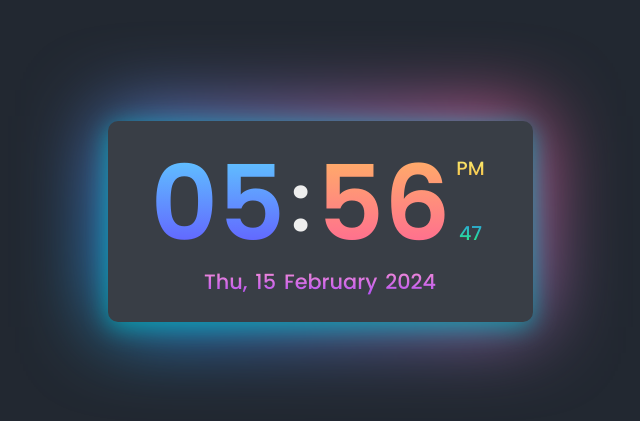
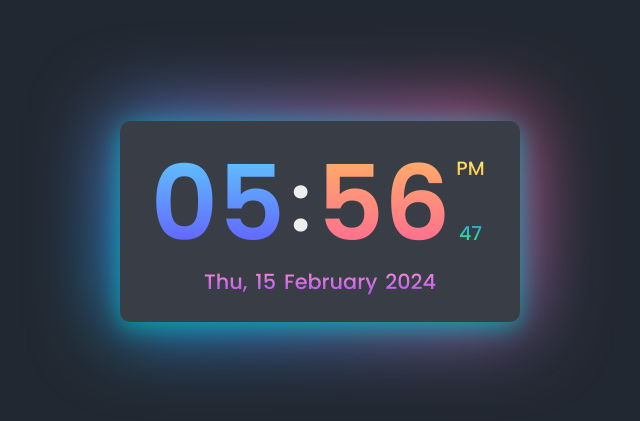
Before and after one commit to dilipkrishnan/DigitalClockWidget, a plain HTML site: page index.html in a window 1280 px wide. Shown: the part 179-600 px from the top of the page, without its empty margins (320-960 px from the left). Drawn offline with nearby package versions, Linux system fonts and the light colour scheme.

Commit message:
Bug Fixes

```diff
--- a/css/style.css
+++ b/css/style.css
@@ -19,8 +19,8 @@ body{
   position: relative;
   color: #ffffff;
   background: #393E46;
-  width: 425px;
-  padding: 20px 45px;
+  width: 400px;
+  padding: 20px 20px;
   box-shadow: 0 5px 25px rgba(0, 173, 181, 0.8);
   border-radius: 10px;
   display: flex;
--- a/js/app.js
+++ b/js/app.js
@@ -8,7 +8,7 @@
       let period = "AM";
 
       //set AM/PM and 12-hour time
-      if (hours >= 12){
+      if (hours > 12){
           period = "PM";
           hours = hours - 12;
       }
```
